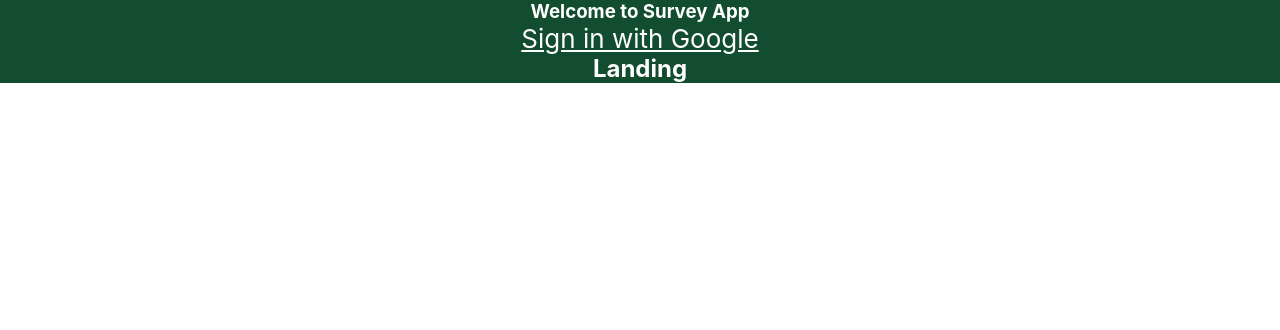
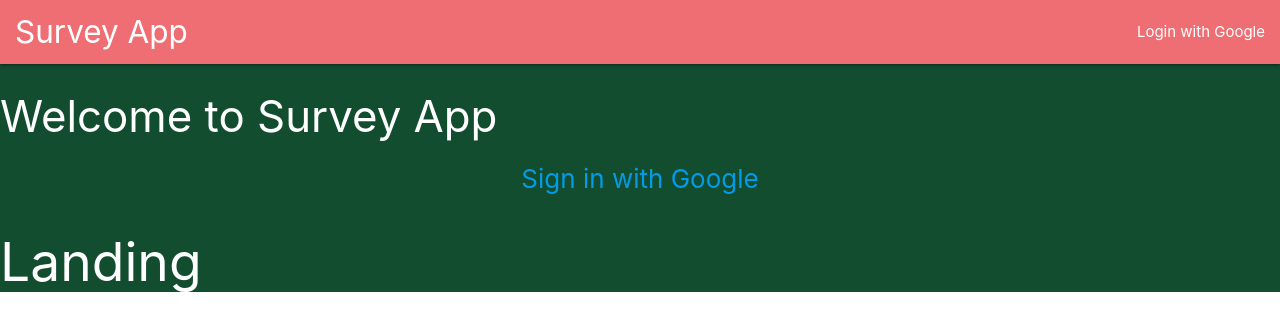
Before and after one commit to akhilalekha/surveyapp, a React (Create React App) app in the folder client/: page / in a window 1280 px wide. Shown: the top 330 px of the page. Built offline with nearby package versions, Linux system fonts and the light colour scheme.

Commit message:
set up client side routing - react router dom

```diff
--- a/client/package.json
+++ b/client/package.json
@@ -7,6 +7,7 @@
 		"@testing-library/react": "^11.2.2",
 		"@testing-library/user-event": "^12.6.0",
 		"http-proxy-middleware": "^1.0.6",
+		"materialize-css": "^1.0.0",
 		"react": "^17.0.1",
 		"react-dom": "^17.0.1",
 		"react-redux": "^7.2.2",
--- a/client/src/components/App.css
+++ b/client/src/components/App.css
@@ -1,16 +1,10 @@
-* {
-	margin: 0;
-	padding: 0;
-	color: white;
-}
 .App {
-	text-align: center;
 	background-color: #282c34;
 	background-color: #124d2f;
+	color: white;
 }
 
 .container {
-	/* min-height: 100vh; */
 	display: flex;
 	flex-direction: column;
 	align-items: center;
--- a/client/src/components/App.jsx
+++ b/client/src/components/App.jsx
@@ -1,7 +1,7 @@
 import "./App.css";
 import { BrowserRouter, Route } from "react-router-dom";
+import Header from "./Header";
 
-const Header = () => <h2>Header</h2>;
 const Dashboard = () => <h2>Dashboard</h2>;
 const SurveyNew = () => <h2>SurveyNew</h2>;
 const Landing = () => <h2>Landing</h2>;
@@ -9,16 +9,12 @@
 function App() {
 	return (
 		<div className="App">
-			<header>
-				<h3>Welcome to Survey App</h3>
-			</header>
-			<div className="container">
-				<a href="/auth/google">Sign in with Google</a>
-			</div>
 			<BrowserRouter>
 				<div>
-					<Route path="/" component={Landing} />
-					<Route path="/surveys" component={Dashboard} />
+					<Header />
+					<Route exact path="/" component={Landing} />
+					<Route exact path="/surveys" component={Dashboard} />
+					<Route path="/surveys/new" component={SurveyNew} />
 				</div>
 			</BrowserRouter>
 		</div>
--- /dev/null
+++ b/client/src/components/Header.css
@@ -0,0 +1,3 @@
+nav .brand-logo {
+	padding: 0 1rem;
+}
--- /dev/null
+++ b/client/src/components/Header.jsx
@@ -0,0 +1,29 @@
+import React, { Component } from "react";
+import "./Header.css";
+
+export default class Header extends Component {
+	render() {
+		return (
+			<div>
+				<nav>
+					<div className="nav-wrapper">
+						<a href="/" className="left brand-logo">
+							Survey App
+						</a>
+						<ul id="nav-mobile" className="right hide-on-med-and-down">
+							<li>
+								<a href="/">Login with Google</a>
+							</li>
+						</ul>
+					</div>
+				</nav>
+				<header>
+					<h3>Welcome to Survey App</h3>
+				</header>
+				<div className="container">
+					<a href="/auth/google">Sign in with Google</a>
+				</div>
+			</div>
+		);
+	}
+}
--- a/client/src/index.css
+++ b/client/src/index.css
@@ -1,13 +1,9 @@
 body {
-  margin: 0;
-  font-family: -apple-system, BlinkMacSystemFont, 'Segoe UI', 'Roboto', 'Oxygen',
-    'Ubuntu', 'Cantarell', 'Fira Sans', 'Droid Sans', 'Helvetica Neue',
-    sans-serif;
-  -webkit-font-smoothing: antialiased;
-  -moz-osx-font-smoothing: grayscale;
+	-webkit-font-smoothing: antialiased;
+	-moz-osx-font-smoothing: grayscale;
 }
 
 code {
-  font-family: source-code-pro, Menlo, Monaco, Consolas, 'Courier New',
-    monospace;
+	font-family: source-code-pro, Menlo, Monaco, Consolas, "Courier New",
+		monospace;
 }
--- a/client/src/index.js
+++ b/client/src/index.js
@@ -1,5 +1,6 @@
 import React from "react";
 import ReactDOM from "react-dom";
+import "materialize-css/dist/css/materialize.min.css";
 import "./index.css";
 import { Provider } from "react-redux";
 import { createStore, applyMiddleware } from "redux";
```
Also changed, not shown: 1 other file (tests, documents, lock files or other folders).
